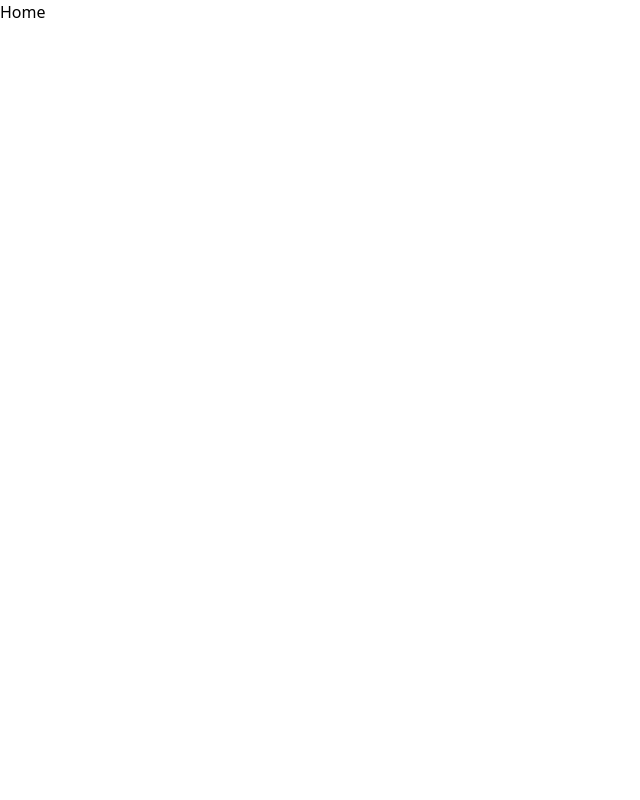
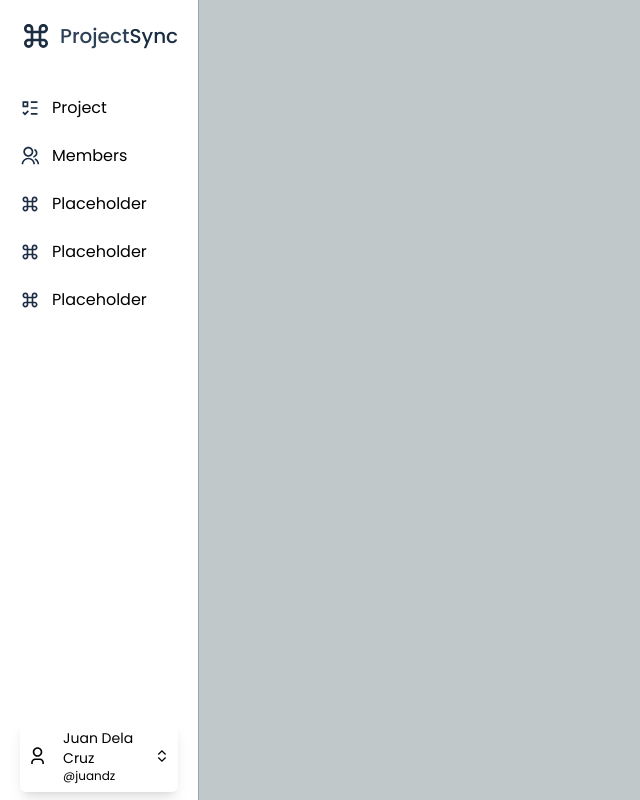
Before and after one commit to ruszuel/Project-Management, a React (Vite) app in the folder frontend/: page /home in a window 1280 px wide. Shown: the whole page, without its empty margins (0-640 px from the left). Built offline with nearby package versions, Linux system fonts and the light colour scheme.

Commit message:
added a sidebar

```diff
--- a/frontend/src/App.jsx
+++ b/frontend/src/App.jsx
@@ -4,6 +4,7 @@ import  Home  from './components/Home'
 import Login from './components/Login'
 import SignUp from './components/SignUp'
 import ForgotPass from './components/ForgotPass'
+import SideBar from './components/SideBar'
 function App() {
   return (
     <div>
@@ -12,6 +13,7 @@ function App() {
         <Route path='/sign-up' element={<SignUp/>}/>
         <Route path='/home' element={<Home/>}/>
         <Route path='/forgot-pass' element={<ForgotPass/>}/>
+        <Route path='/sidebar' element={<SideBar/>}/>
       </Routes>
     </div>
   )
--- a/frontend/src/components/Home.jsx
+++ b/frontend/src/components/Home.jsx
@@ -1,8 +1,16 @@
 import React from 'react'
+import SideBar from './SideBar'
 
 const Home = () => {
   return (
-    <div>Home</div>
+    <div>
+      <aside>
+        <SideBar/>
+      </aside>
+      <main>
+
+      </main>
+    </div>
   )
 }
 
--- /dev/null
+++ b/frontend/src/components/SideBar.jsx
@@ -0,0 +1,58 @@
+import React, { useState } from 'react'
+import logo from '../assets/images/logo.png'
+import {RiCommandLine, RiExpandUpDownLine, RiTeamLine, RiUser3Line} from '@remixicon/react'
+import SidebarItem from '../reusable/SidebarItem'
+import SidebarModal from '../reusable/SidebarModal'
+
+const SideBar = () => {
+    const [visible, setVisible] = useState(false)
+  return (
+    <div className='flex bg-[#C0C8CA] flex-1 h-screen font-poppins'>
+        {/* main container */}
+        <aside className='flex-[0.15] bg-white flex flex-col pb-2 border-r border-gray-400 relative'>
+            {/* sidebar */}
+            <section className='flex-1 flex flex-col gap-y-8'>
+                <div className='flex items-center px-5 pt-5 gap-2'>
+                    {/* Logo plus title */}
+                    <RiCommandLine size={32} color='#1a2d42'/>
+                    <div className='flex'>
+                        <p className='font-medium text-[#2e4156] text-xl'>Project</p>
+                        <p className='font-medium text-[#1a2d42] text-xl'>Sync</p>
+                    </div>
+                </div>
+                <div className='w-full'>
+                    {/* pages */}
+                    <SidebarItem icon={'RiListCheck3'} item={'Project'}/>
+                    <SidebarItem icon={'RiGroupLine'} item={'Members'}/>
+                    <SidebarItem icon={'RiCommandLine'} item={'Placeholder'}/>
+                    <SidebarItem icon={'RiCommandLine'} item={'Placeholder'}/>
+                    <SidebarItem icon={'RiCommandLine'} item={'Placeholder'}/>
+                </div>
+            </section>
+            <div className='px-5 flex-1 justify-end flex flex-col'>
+                {/* profile */}
+                <div className='flex justify-between items-center rounded-md bg-[#coc8ca] shadow-lg hover:bg-[#aab7b7] p-2 cursor-pointer' onClick={() => visible ? setVisible(false) : setVisible(true)}>
+                    <div className='flex gap-4 items-center'>
+                        <RiUser3Line size={22} color='black'/>
+                        <div>
+                            <p className='text-sm'>Juan Dela Cruz</p>
+                            <p className='text-xs'>@juandz</p>
+                        </div>
+                    </div>
+                    <RiExpandUpDownLine size={18} color='black' className='justify-self-end'/>
+                </div>
+            </div>
+            {visible &&
+                <div className='w-3/5 h-fit bg-white absolute bottom-2 -right-40 rounded-md z-10 shadow-lg p-1'>
+                    <SidebarModal icon={'RiUser3Line'} item={'View profile'}/>
+                    <SidebarModal icon={'RiSettings4Line'} item={'Account Settings'}/>
+                    <SidebarModal icon={'RiLogoutBoxRLine'} item={'Log out '}/>
+                </div>
+            }
+        </aside>
+
+    </div>
+  )
+}
+
+export default SideBar
--- /dev/null
+++ b/frontend/src/reusable/SidebarItem.jsx
@@ -0,0 +1,14 @@
+import React from 'react'
+import * as Icons from '@remixicon/react'
+
+const SidebarItem = (props) => {
+    const Icon = Icons[props.icon]
+  return (
+    <div className='flex items-center gap-x-3 px-5 py-3 hover:bg-[#aab7b7] cursor-pointer'>
+        {Icon && <Icon size={20} color='#1a2d42'/>}
+        <p className='text-base'>{props.item}</p>
+    </div>
+  )
+}
+
+export default SidebarItem
--- /dev/null
+++ b/frontend/src/reusable/SidebarModal.jsx
@@ -0,0 +1,14 @@
+import React from 'react'
+import * as Icons from '@remixicon/react'
+
+const SidebarModal = (props) => {
+    const Icon = Icons[props.icon]
+  return (
+    <div className='flex items-center gap-x-3 px-2 py-1 hover:bg-[#aab7b7] cursor-pointer rounded-sm'>
+        {Icon && <Icon size={16} color='#1a2d42'/>}
+        <p className='text-sm'>{props.item}</p>
+    </div>
+  )
+}
+
+export default SidebarModal
```
